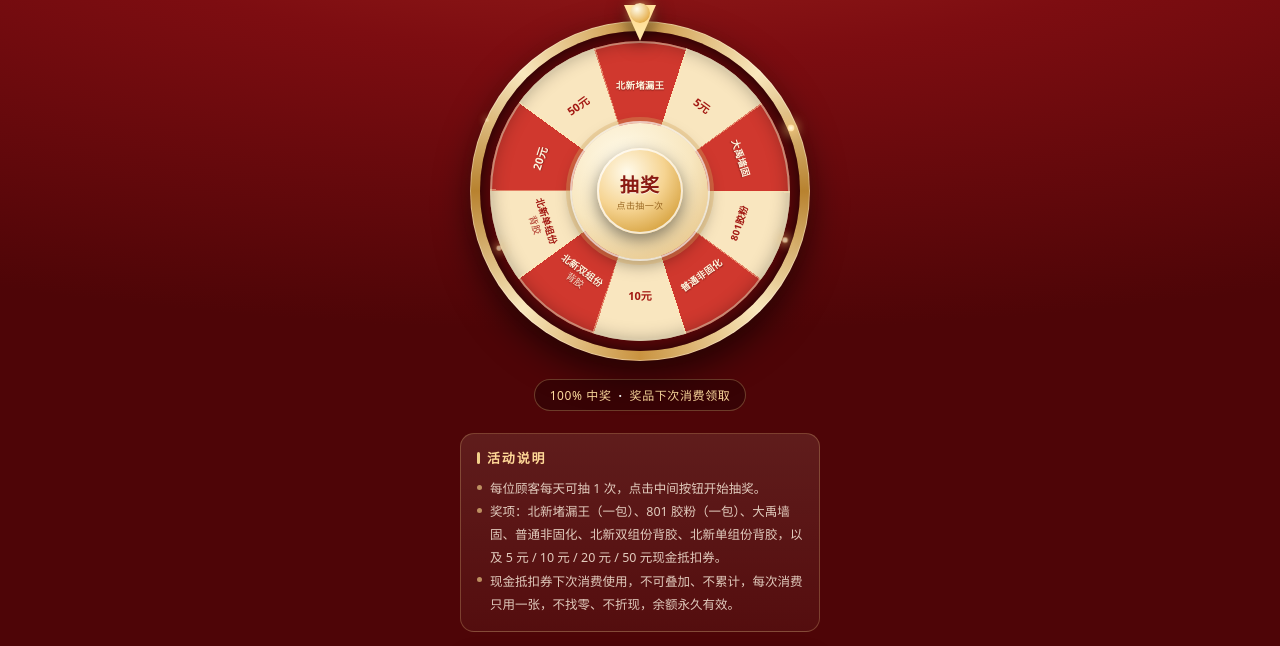
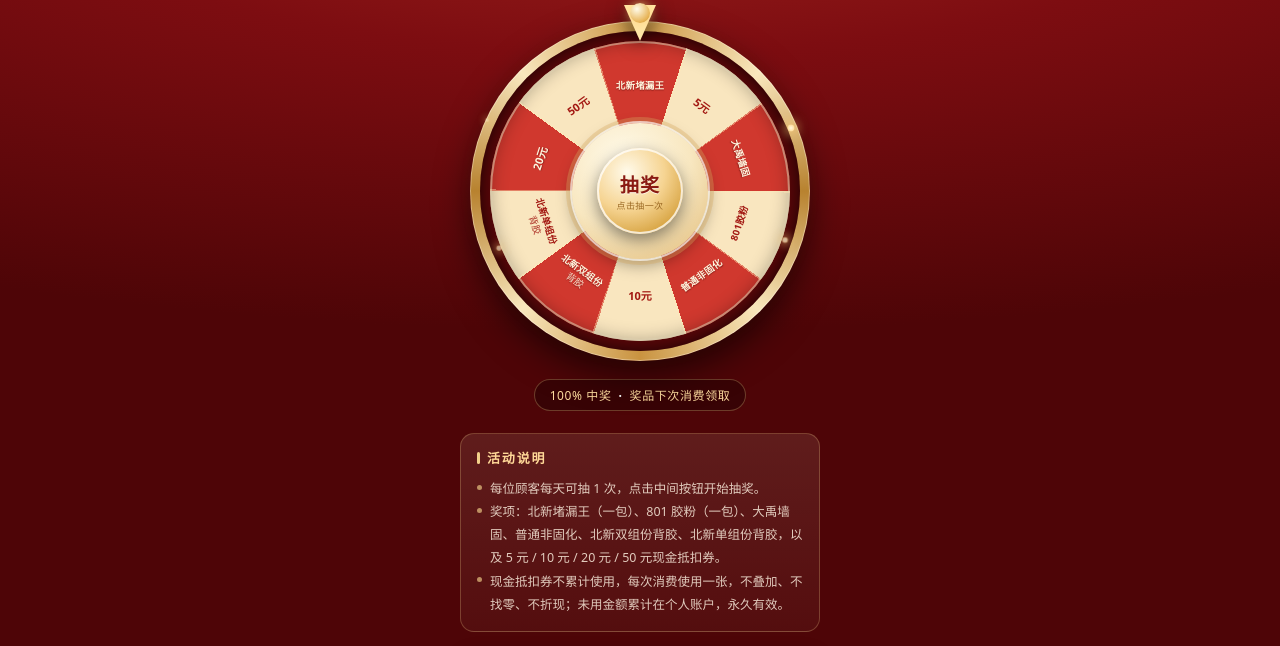
Before and after one commit to joyce3307/luck, a plain HTML site: page index.html in a window 1280 px wide. Shown: the part 149-795 px from the top of the page. Drawn offline with Linux system fonts and the light colour scheme.

Commit message:
copy: restore coupon rule wording

```diff
--- a/index.html
+++ b/index.html
@@ -347,7 +347,7 @@ body{
     <h3>活动说明</h3>
     <li>每位顾客每天可抽 1 次，点击中间按钮开始抽奖。</li>
     <li>奖项：北新堵漏王（一包）、801 胶粉（一包）、大禹墙固、普通非固化、北新双组份背胶、北新单组份背胶，以及 5 元 / 10 元 / 20 元 / 50 元现金抵扣券。</li>
-    <li>现金抵扣券下次消费使用，不可叠加、不累计，每次消费只用一张，不找零、不折现，余额永久有效。</li>
+    <li>现金抵扣券不累计使用，每次消费使用一张，不叠加、不找零、不折现；未用金额累计在个人账户，永久有效。</li>
   </section>
 
 
```
